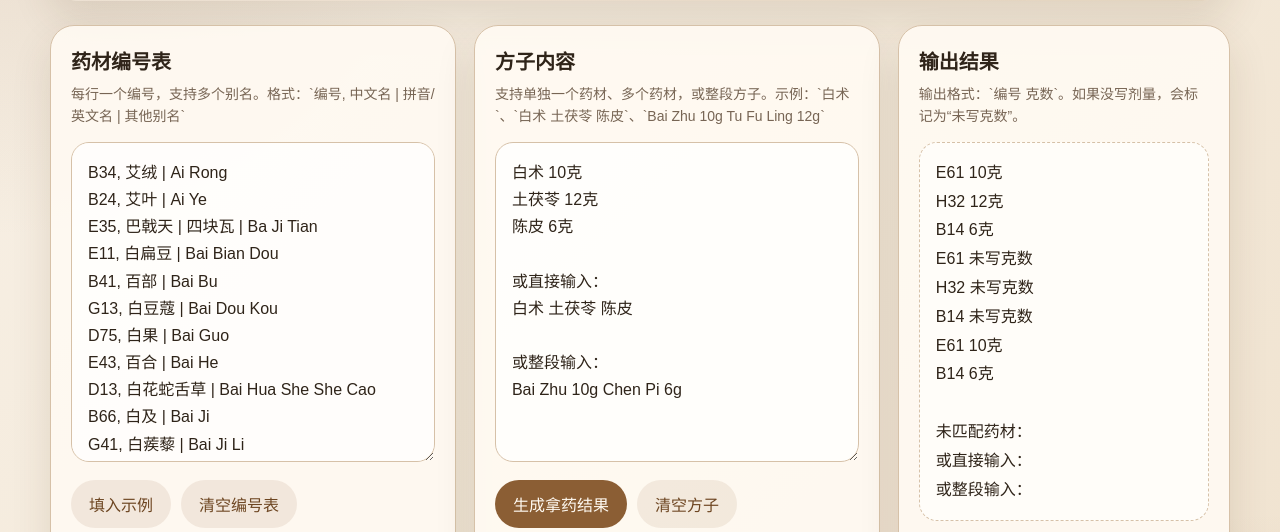
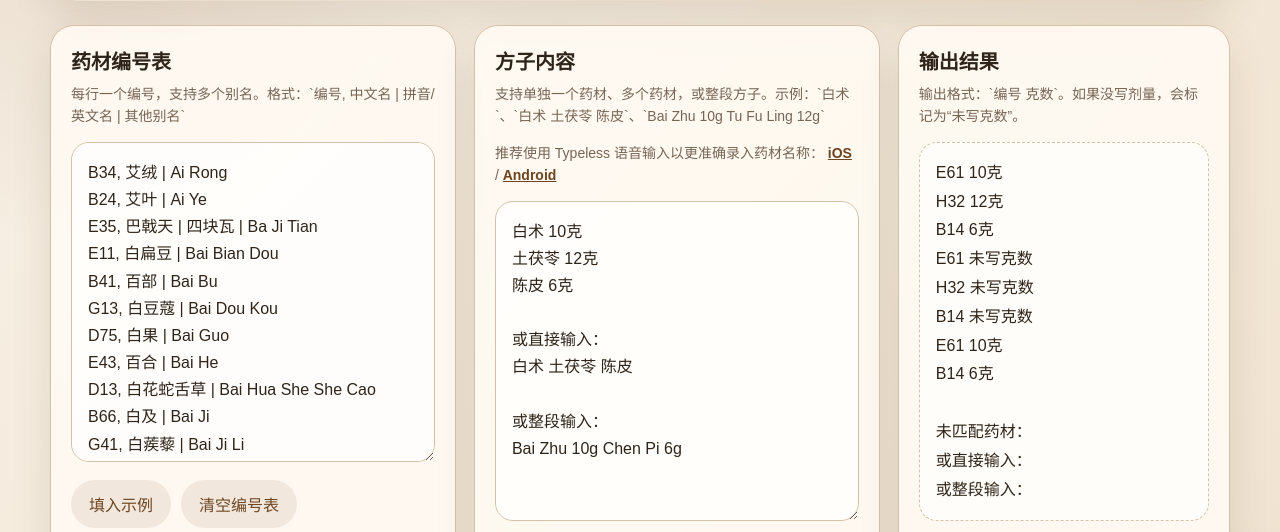
Before and after one commit to youhusky/UEWM-herb-catelog, a plain HTML site: page index.html in a window 1280 px wide. Shown: the part 249-781 px from the top of the page. Drawn offline with Linux system fonts and the light colour scheme.

Commit message:
Add Typeless voice input links in prescription section

```diff
--- a/index.html
+++ b/index.html
@@ -98,6 +98,11 @@
         color: var(--muted);
         font-size: 14px;
         line-height: 1.6;
+      }
+
+      .hint a {
+        color: var(--accent-strong);
+        font-weight: 600;
       }
 
       textarea {
@@ -234,6 +239,12 @@
           <h2>方子内容</h2>
           <p class="hint">
             支持单独一个药材、多个药材，或整段方子。示例：`白术`、`白术 土茯苓 陈皮`、`Bai Zhu 10g Tu Fu Ling 12g`
+          </p>
+          <p class="hint">
+            推荐使用 Typeless 语音输入以更准确录入药材名称：
+            <a href="https://apps.apple.com/us/app/typeless-ai-voice-keyboard/id6749257650" target="_blank" rel="noopener noreferrer">iOS</a>
+            /
+            <a href="https://play.google.com/store/apps/details?id=com.typeless.mobile&amp;hl=en_US" target="_blank" rel="noopener noreferrer">Android</a>
           </p>
           <textarea id="prescriptionInput"></textarea>
           <div class="actions">
```
